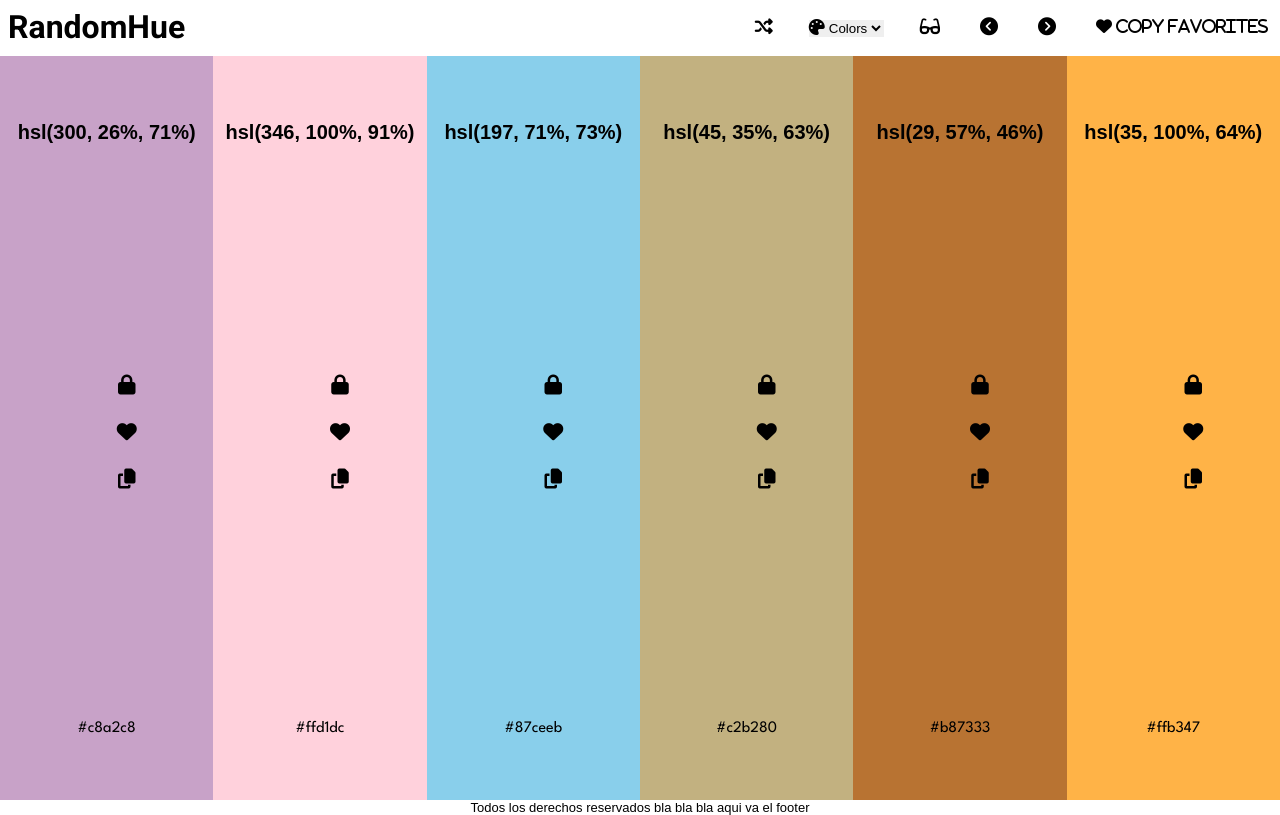
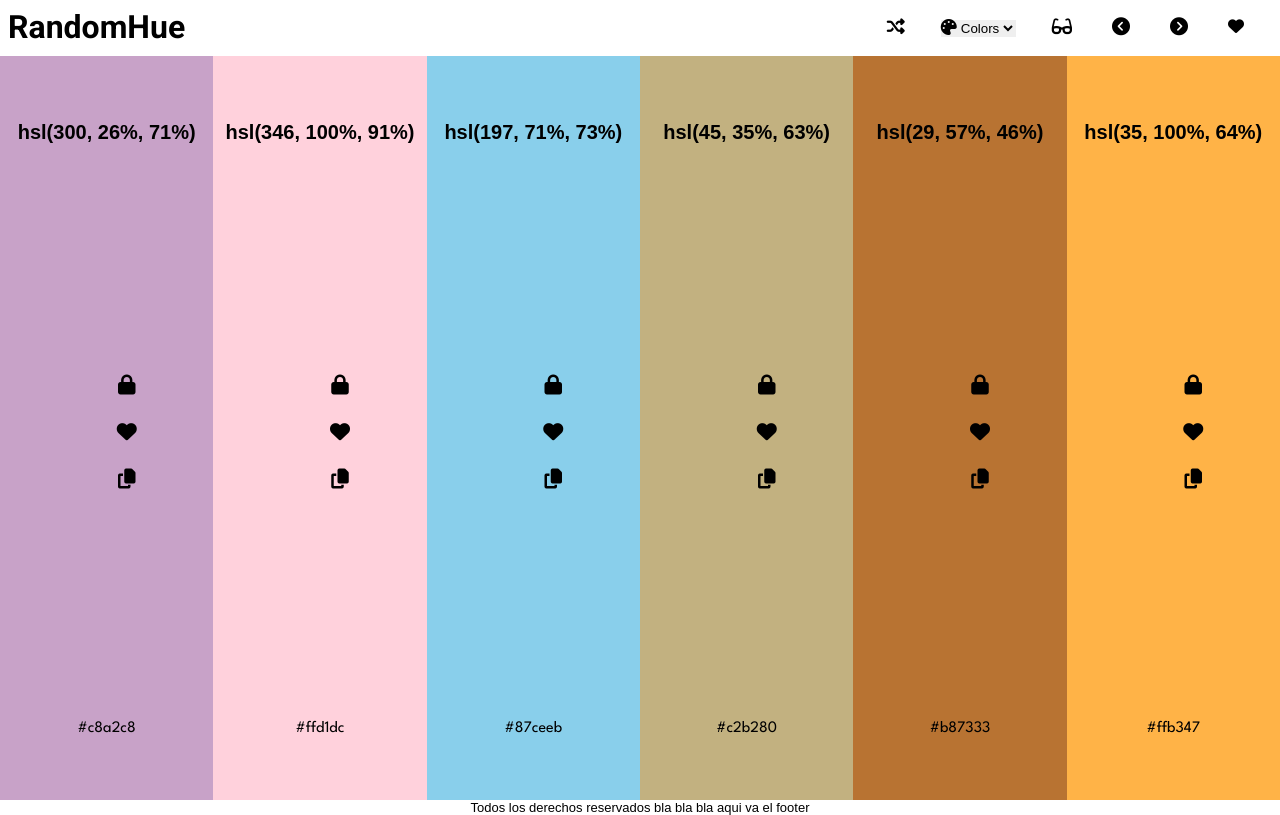
Before and after one commit to JRicoRojas/ProyectoM1_Mateo_Rico, a plain HTML site: page index.html in a window 1280 px wide. Drawn offline with Linux system fonts and the light colour scheme.

Commit message:
version 2 changes on feedback

```diff
--- a/css/styles.css
+++ b/css/styles.css
@@ -57,6 +57,7 @@ nav {
     display: flex;
     justify-content: space-between;
     padding: 0.5rem;
+    padding-right: 2rem;
     align-items: center;
 }
 
--- a/index.html
+++ b/index.html
@@ -28,7 +28,7 @@
                 <li><button class="buttons" title ="Color Blind"><i class="fa-solid fa-glasses"></i></button></li>
                 <li><button class="buttons" title ="Previous"><i class="fa-solid fa-circle-chevron-left"></i></button></li>
                 <li><button class="buttons" title ="Next"><i class="fa-solid fa-circle-chevron-right"></i></button></li>
-                <li><button class="buttons" title ="Copy all favorites hex codes" id = "favoritesBtn"><i class="fa-solid fa-heart"> Copy Favorites</i></button></li>
+                <li><button class="buttons" title ="Copy all favorites hex codes" id = "favoritesBtn"><i class="fa-solid fa-heart"></i></button></li>
             </ul>
         </nav>
     </header>
--- a/script/script.js
+++ b/script/script.js
@@ -171,7 +171,7 @@ hero.addEventListener('click', function (event) {
             setToastMessage("Added to favorites");
         }
     }
-    favoritesList.textContent = `Favorites: ${favorites.join(", ")}`;
+    favoritesList.textContent = `Favorites (Up to 6): ${favorites.join(", ")}`;
 });
 
 headerHrt.addEventListener('click',function(){
```
